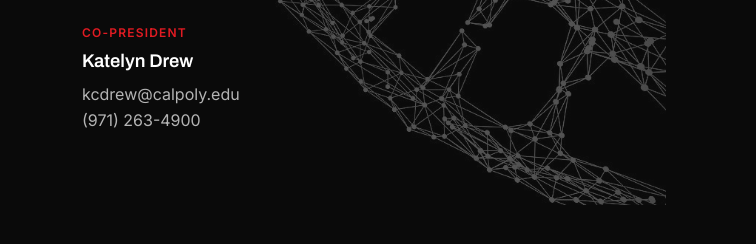
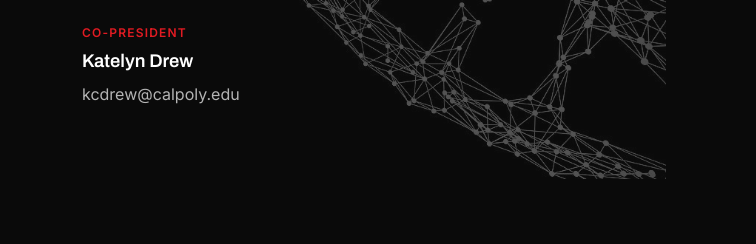
Before and after one commit to hudsonschmidt/bmedwebsite, a plain HTML site: page contact/index.html in a window 1280 px wide. Shown: the part 456-700 px from the top of the page, 0-756 px from the left. Drawn offline with nearby package versions, Linux system fonts and the light colour scheme.

Commit message:
deleting katelyn's number

```diff
--- a/contact/index.html
+++ b/contact/index.html
@@ -66,7 +66,6 @@
               <span class="contact-role">Co-President</span>
               <p class="contact-name mb-1">Katelyn Drew</p>
               <a href="mailto:kcdrew@calpoly.edu">kcdrew@calpoly.edu</a><br>
-              <a href="tel:+19712634900">(971) 263-4900</a>
             </li>
 
           </ul>
```
